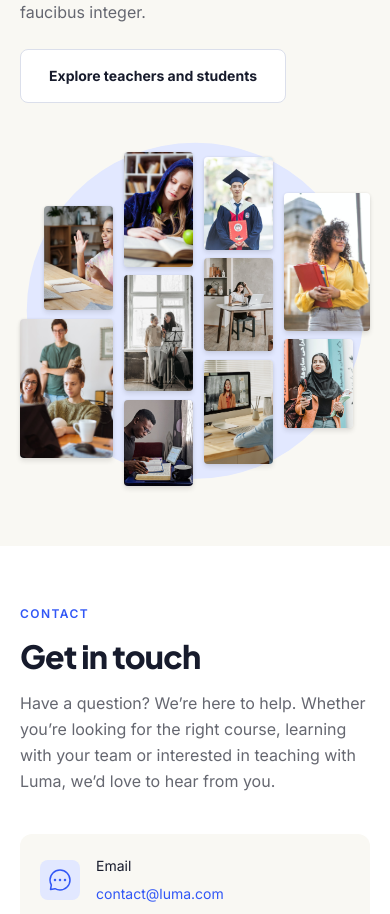
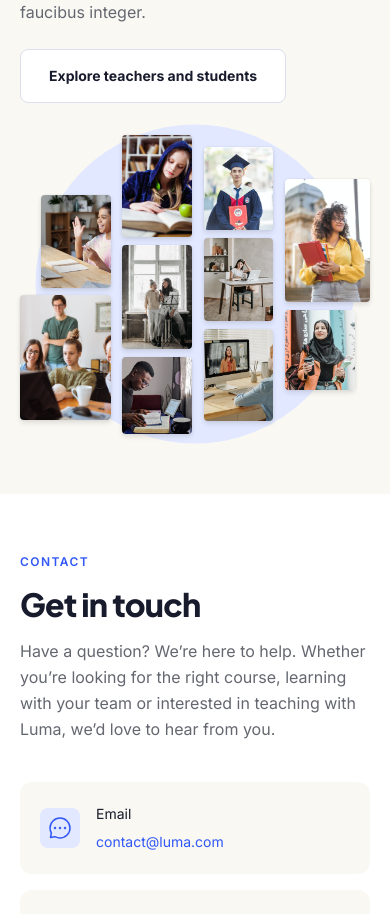
Before and after one commit to phap9060/buzzvel-test, a Next.js app: page / in a window 390 px wide. Shown: the part 5140-6054 px from the top of the page. Built offline with nearby package versions, Linux system fonts and the light colour scheme.

Commit message:
refactor(community): give the mosaic separate mobile and desktop measures
The mobile frame crops the photos shorter than the desktop one, so each
slot now carries both sizes, exposed as cqw custom properties.

Co-Authored-By: Claude Fable 5.2 <noreply@anthropic.com>

```diff
--- a/src/modules/community/components/PhotoMosaic.tsx
+++ b/src/modules/community/components/PhotoMosaic.tsx
@@ -8,50 +8,75 @@ type PhotoMosaicProps = {
   className?: string;
 };
 
-/** Width of the mosaic in the desktop frame; every measure is relative to it. */
-const DESIGN_WIDTH = 520;
-const GAP_X = 16;
-const GAP_Y = 12.84;
-const CIRCLE = 500;
+/** Measures of the collage in each Figma frame, in design pixels. */
+const FRAME = {
+  mobile: { width: 362, gapX: 12, gapY: 8, circle: 330 },
+  desktop: { width: 520, gapX: 16, gapY: 12.84, circle: 500 },
+} as const;
 
-/** Converts a desktop pixel value into container-query width units. */
-const cqw = (px: number) => `${((px / DESIGN_WIDTH) * 100).toFixed(3)}cqw`;
+type FrameName = keyof typeof FRAME;
+
+/** Converts a design pixel value into container-query width units. */
+const cqw = (px: number, frame: FrameName) =>
+  `${((px / FRAME[frame].width) * 100).toFixed(3)}cqw`;
+
+/** Builds the `--name` (mobile) and `--name-lg` (desktop) custom properties. */
+const responsiveVars = (
+  values: Record<string, { mobile: number; desktop: number }>,
+) => {
+  const vars: Record<string, string> = {};
+  for (const [name, value] of Object.entries(values)) {
+    vars[`--${name}`] = cqw(value.mobile, "mobile");
+    vars[`--${name}-lg`] = cqw(value.desktop, "desktop");
+  }
+  return vars as CSSProperties;
+};
 
 /**
- * Staggered photo collage. The wrapper is a size container and all sizes are
- * expressed in `cqw`, so the collage scales as one piece: the 362px mobile
- * frame is the same composition as the 520px desktop one.
+ * Staggered photo collage. The wrapper is a size container and every measure
+ * is a `cqw` custom property taken from the Figma frames, so the collage
+ * scales as one piece at any width. The mobile composition is used below lg
+ * and the desktop one from lg up.
  */
 export function PhotoMosaic({ columns, className }: PhotoMosaicProps) {
   return (
     <div className={cn("@container w-full max-w-[520px]", className)}>
       <div
-        className="relative flex items-center justify-center gap-(--gap-x)"
-        style={{ "--gap-x": cqw(GAP_X) } as CSSProperties}
+        className="relative flex items-center justify-center gap-x-(--gap-x) lg:gap-x-(--gap-x-lg)"
+        style={responsiveVars({
+          "gap-x": { mobile: FRAME.mobile.gapX, desktop: FRAME.desktop.gapX },
+          "gap-y": { mobile: FRAME.mobile.gapY, desktop: FRAME.desktop.gapY },
+          circle: {
+            mobile: FRAME.mobile.circle,
+            desktop: FRAME.desktop.circle,
+          },
+        })}
       >
         <div
           aria-hidden="true"
-          className="absolute top-1/2 left-1/2 -translate-1/2 rounded-full bg-brand-soft"
-          style={{ width: cqw(CIRCLE), height: cqw(CIRCLE) }}
+          className="absolute top-1/2 left-1/2 size-(--circle) -translate-1/2 rounded-full bg-brand-soft lg:size-(--circle-lg)"
         />
         {columns.map((column) => (
           <ul
             key={column.id}
             className={cn(
-              "relative flex flex-col",
+              "relative flex flex-col gap-y-(--gap-y) pt-(--offset) lg:gap-y-(--gap-y-lg) lg:pt-(--offset-lg)",
               column.align === "end" ? "items-end" : "items-start",
             )}
-            style={{ paddingTop: cqw(column.offsetTop), gap: cqw(GAP_Y) }}
+            style={responsiveVars({ offset: column.offsetTop })}
           >
-            {column.photos.map((item) => (
+            {column.photos.map((photo) => (
               <li
-                key={item.src}
-                className="relative overflow-hidden rounded-sm shadow-photo"
-                style={{ width: cqw(item.width), height: cqw(item.height) }}
+                key={photo.src}
+                className="relative h-(--h) w-(--w) overflow-hidden rounded-sm shadow-photo lg:h-(--h-lg) lg:w-(--w-lg)"
+                style={responsiveVars({
+                  w: { mobile: photo.mobile[0], desktop: photo.desktop[0] },
+                  h: { mobile: photo.mobile[1], desktop: photo.desktop[1] },
+                })}
               >
                 <Image
-                  src={item.src}
-                  alt={item.alt}
+                  src={photo.src}
+                  alt={photo.alt}
                   fill
                   sizes="140px"
                   className="object-cover"
--- a/src/modules/community/data.ts
+++ b/src/modules/community/data.ts
@@ -11,93 +11,93 @@ export const communityContent = {
 
 const photo = (file: string) => `/images/people/${file}.jpg`;
 
-/** Photo slots measured on the desktop frame; the component scales them. */
+/** Photo slots measured on both frames; the component scales them. */
 export const mosaicColumns: readonly MosaicColumn[] = [
   {
     id: "first",
-    offsetTop: 64.2,
+    offsetTop: { mobile: 48, desktop: 64.2 },
     align: "end",
     photos: [
       {
         src: photo("person-01"),
         alt: "Student raising her hand during an online class",
-        width: 102.72,
-        height: 154.08,
+        mobile: [72, 96],
+        desktop: [102.72, 154.08],
       },
       {
         src: photo("person-02"),
         alt: "Group of students gathered around a laptop",
-        width: 138.03,
-        height: 207.05,
+        mobile: [94, 129],
+        desktop: [138.03, 207.05],
       },
     ],
   },
   {
     id: "second",
-    offsetTop: 25.68,
+    offsetTop: { mobile: 0, desktop: 25.68 },
     align: "start",
     photos: [
       {
         src: photo("person-03"),
         alt: "Student in a blue hoodie reading a book",
-        width: 102.72,
-        height: 170.13,
+        mobile: [72, 106],
+        desktop: [102.72, 170.13],
       },
       {
         src: photo("person-04"),
         alt: "Two singers rehearsing with a microphone by a window",
-        width: 102.72,
-        height: 172.54,
+        mobile: [72, 107.5],
+        desktop: [102.72, 172.54],
       },
       {
         src: photo("person-05"),
         alt: "Man taking notes beside his laptop",
-        width: 102.72,
-        height: 128.4,
+        mobile: [72, 80],
+        desktop: [102.72, 128.4],
       },
     ],
   },
   {
     id: "third",
-    offsetTop: 0,
+    offsetTop: { mobile: 0, desktop: 0 },
     align: "start",
     photos: [
       {
         src: photo("person-06"),
         alt: "Graduate in cap and gown holding a diploma",
-        width: 102.72,
-        height: 137.23,
+        mobile: [72, 85.5],
+        desktop: [102.72, 137.23],
       },
       {
         src: photo("person-07"),
         alt: "Woman studying at a desk at home",
-        width: 102.72,
-        height: 138.03,
+        mobile: [72, 86],
+        desktop: [102.72, 138.03],
       },
       {
         src: photo("person-08"),
         alt: "Student watching a teacher on a video call",
-        width: 102.72,
-        height: 154.08,
+        mobile: [72, 96],
+        desktop: [102.72, 154.08],
       },
     ],
   },
   {
     id: "fourth",
-    offsetTop: 0,
+    offsetTop: { mobile: 0, desktop: 0 },
     align: "start",
     photos: [
       {
         src: photo("person-09"),
         alt: "Smiling student holding folders outside a campus building",
-        width: 128.4,
-        height: 204.64,
+        mobile: [88, 127.5],
+        desktop: [128.4, 204.64],
       },
       {
         src: photo("person-10"),
         alt: "Student wearing a hijab holding a coffee cup",
-        width: 102.72,
-        height: 132.42,
+        mobile: [72, 82.5],
+        desktop: [102.72, 132.42],
       },
     ],
   },
--- a/src/modules/community/types.ts
+++ b/src/modules/community/types.ts
@@ -1,16 +1,19 @@
+/** A [width, height] pair in design pixels. */
+export type Size = readonly [width: number, height: number];
+
 export type MosaicPhoto = {
   src: string;
   alt: string;
-  /** Size of the photo slot in the 520px-wide desktop mosaic, in px. */
-  width: number;
-  height: number;
+  /** Photo slot as drawn in the mobile and desktop frames. */
+  mobile: Size;
+  desktop: Size;
 };
 
 export type MosaicColumn = {
   id: string;
-  /** Vertical offset of the column in the desktop mosaic, in px. */
-  offsetTop: number;
   /** Side the narrower photos of the column hug. */
   align: "start" | "end";
+  /** Extra space above the column in each frame, in design pixels. */
+  offsetTop: { mobile: number; desktop: number };
   photos: readonly MosaicPhoto[];
 };
```
